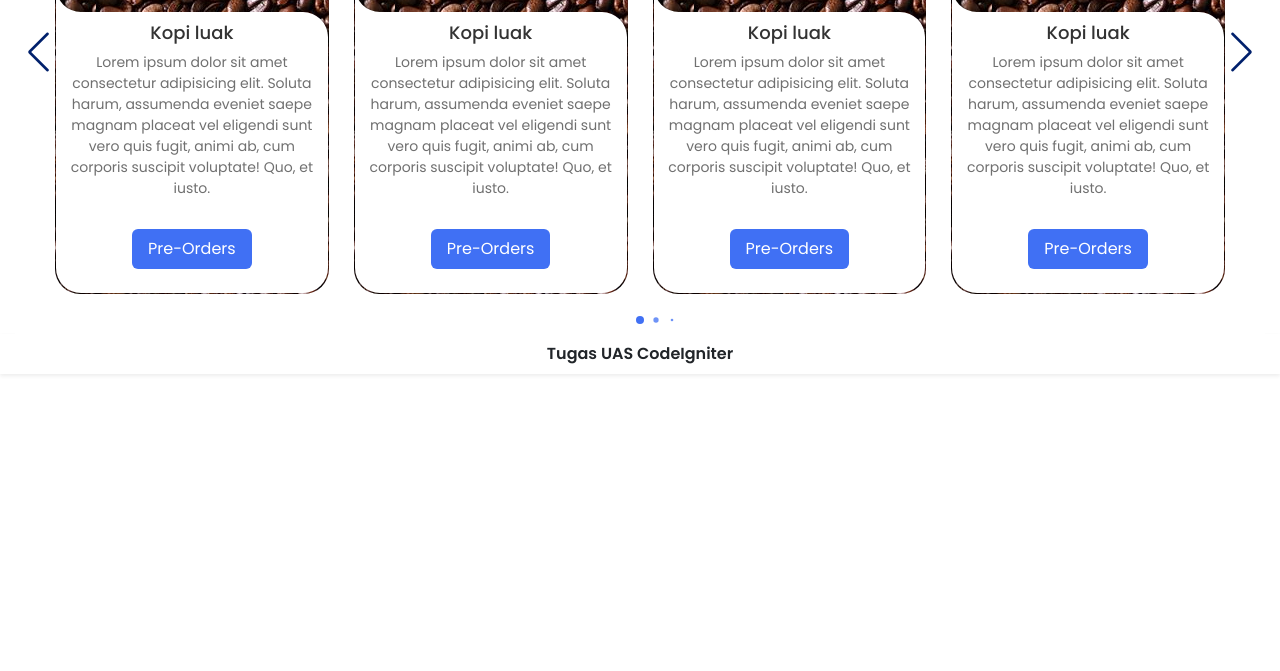
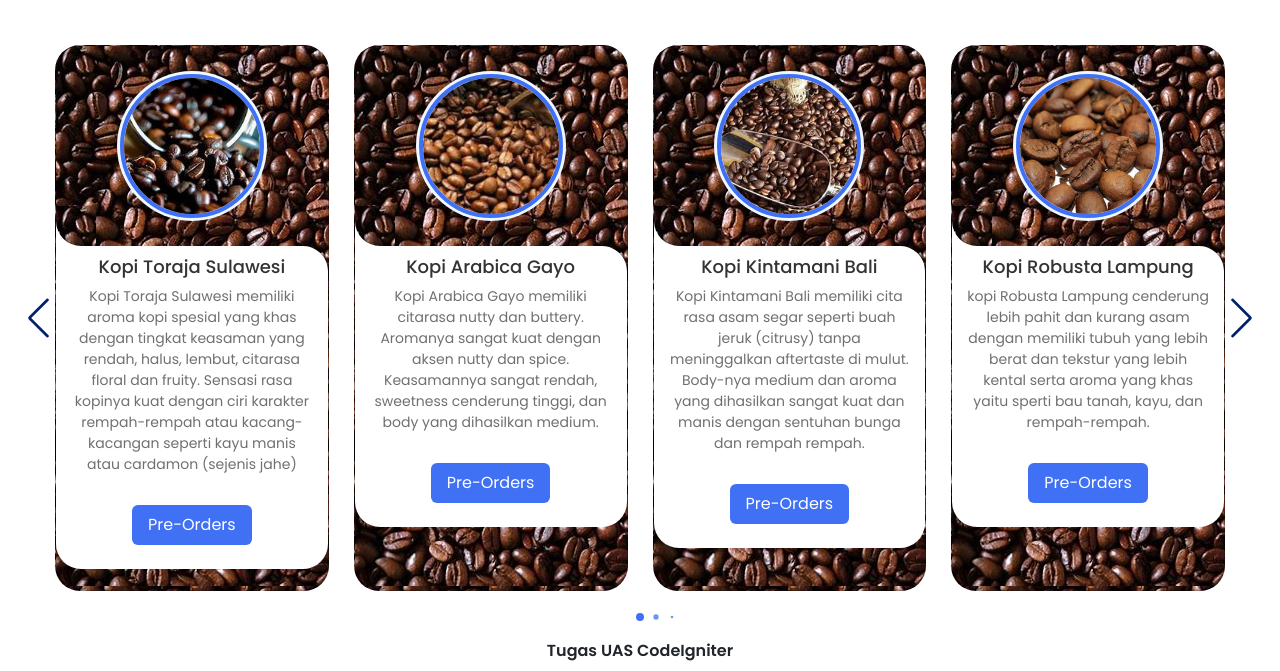
Before and after one commit to sans18-coder/Web_Ekspor_UAS, a CodeIgniter app: page /Web_Ekspor_UAS/index.php/tampilan/buy in a window 1280 px wide. Shown: the part 394-1065 px from the top of the page. Before the commit the page ends 769 px from the top, so only its background shows below. Run offline with CodeIgniter, Linux system fonts and the light colour scheme.

Commit message:
udah gua tambahin beberapa foto sama deskripsi product di page buy tapi belum di atur stylenya

```diff
--- a/application/config/config.php
+++ b/application/config/config.php
@@ -23,7 +23,7 @@ defined('BASEPATH') or exit('No direct script access allowed');
 | a PHP script and you can easily do that on your own.
 |
 */
-$config['base_url'] = 'http://localhost/WEB_Ekspor/';
+$config['base_url'] = 'http://localhost/Web_Ekspor_UAS/';
 
 /*
 |--------------------------------------------------------------------------
--- a/application/views/Login.php
+++ b/application/views/Login.php
@@ -11,7 +11,7 @@
                 <div class="mb-2">
                     <label for="InputEmail1" class="form-label">Username</label>
                     <div class="input-group mb-3">
-                        <span class="input-group-text" id="basic-addon1"><img src="logo pala botak.jpg" alt=" "></span>
+                        <span class="input-group-text" id="basic-addon1"><img src="<?php echo base_url(); ?>asset/image/orang.jpg" alt=" "></span>
                         <input type="text" class="form-control" name="loginUsername" placeholder="Username" aria-label="Username" aria-describedby="basic-addon1">
                     </div>
                 </div>
@@ -20,7 +20,7 @@
                 <div class="mb-2">
                     <label for="exampleInputPassword1" class="form-label">Password</label>
                     <div class="input-group mb-3">
-                        <span class="input-group-text" id="basic-addon1"><img src="logo  gembok.jpg" alt=" "></span>
+                        <span class="input-group-text" id="basic-addon1"><img src="<?php echo base_url(); ?>asset/image/logo_gembok.jpg" alt=" "></span>
                         <input type="Password" class="form-control" name="loginPassword" placeholder="Password" aria-label="Password" aria-describedby="basic-addon1">
                     </div>
                 </div>
--- a/application/views/buy.php
+++ b/application/views/buy.php
@@ -9,96 +9,96 @@
                 <div class="image-content">
                     <span class="overlay"></span>
                     <div class="card-image">
-                        <img src="<?php echo base_url(); ?>asset/image/admin.png" alt="" class="card-img">
+                        <img src="<?php echo base_url(); ?>asset/image/Kopi_Toraja.jpg" alt="" class="card-img">
                     </div>
                 </div>
                 <div class="card-content">
-                    <h2 class="name">Kopi luak</h2>
-                    <p class="description">Lorem ipsum dolor sit amet consectetur adipisicing elit. Soluta harum, assumenda eveniet saepe magnam placeat vel eligendi sunt vero quis fugit, animi ab, cum corporis suscipit voluptate! Quo, et iusto.</p>
+                    <h2 class="name">Kopi Toraja Sulawesi</h2>
+                    <p class="description">Kopi Toraja Sulawesi memiliki aroma kopi spesial yang khas dengan tingkat keasaman yang rendah, halus, lembut, citarasa floral dan fruity. Sensasi rasa kopinya kuat dengan ciri karakter rempah-rempah atau kacang-kacangan seperti kayu manis atau cardamon (sejenis jahe)</p>
                     <button class="button">Pre-Orders</button>
                 </div>
             </div><div class="card swiper-slide">
                 <div class="image-content">
                     <span class="overlay"></span>
                     <div class="card-image">
-                        <img src="<?php echo base_url(); ?>asset/image/admin.png" alt="" class="card-img">
+                        <img src="<?php echo base_url(); ?>asset/image/Kopi_Arabica_Gayo.jpg" alt="" class="card-img">
                     </div>
                 </div>
                 <div class="card-content">
-                    <h2 class="name">Kopi luak</h2>
-                    <p class="description">Lorem ipsum dolor sit amet consectetur adipisicing elit. Soluta harum, assumenda eveniet saepe magnam placeat vel eligendi sunt vero quis fugit, animi ab, cum corporis suscipit voluptate! Quo, et iusto.</p>
+                    <h2 class="name">Kopi Arabica Gayo</h2>
+                    <p class="description">Kopi Arabica Gayo memiliki citarasa  nutty dan buttery. Aromanya sangat kuat dengan aksen nutty dan spice. Keasamannya sangat rendah, sweetness cenderung tinggi, dan body yang dihasilkan medium.</p>
                     <button class="button">Pre-Orders</button>
                 </div>
             </div><div class="card swiper-slide">
                 <div class="image-content">
                     <span class="overlay"></span>
                     <div class="card-image">
-                        <img src="<?php echo base_url(); ?>asset/image/admin.png" alt="" class="card-img">
+                        <img src="<?php echo base_url(); ?>asset/image/Kopi_Kintamani_Bali.jpg" alt="" class="card-img">
                     </div>
                 </div>
                 <div class="card-content">
-                    <h2 class="name">Kopi luak</h2>
-                    <p class="description">Lorem ipsum dolor sit amet consectetur adipisicing elit. Soluta harum, assumenda eveniet saepe magnam placeat vel eligendi sunt vero quis fugit, animi ab, cum corporis suscipit voluptate! Quo, et iusto.</p>
+                    <h2 class="name">Kopi Kintamani Bali</h2>
+                    <p class="description">Kopi Kintamani Bali memiliki cita rasa asam segar seperti buah jeruk (citrusy) tanpa meninggalkan aftertaste di mulut. Body-nya medium dan aroma yang dihasilkan sangat kuat dan manis dengan sentuhan bunga dan rempah rempah.</p>
                     <button class="button">Pre-Orders</button>
                 </div>
             </div><div class="card swiper-slide">
                 <div class="image-content">
                     <span class="overlay"></span>
                     <div class="card-image">
-                        <img src="<?php echo base_url(); ?>asset/image/admin.png" alt="" class="card-img">
+                        <img src="<?php echo base_url(); ?>asset/image/Kopi_Lampung.jpeg" alt="" class="card-img">
                     </div>
                 </div>
                 <div class="card-content">
-                    <h2 class="name">Kopi luak</h2>
-                    <p class="description">Lorem ipsum dolor sit amet consectetur adipisicing elit. Soluta harum, assumenda eveniet saepe magnam placeat vel eligendi sunt vero quis fugit, animi ab, cum corporis suscipit voluptate! Quo, et iusto.</p>
+                    <h2 class="name">Kopi Robusta Lampung</h2>
+                    <p class="description">kopi Robusta Lampung cenderung lebih pahit dan kurang asam dengan memiliki tubuh yang lebih berat dan tekstur yang lebih kental serta aroma yang khas yaitu sperti bau tanah, kayu, dan rempah-rempah.</p>
                     <button class="button">Pre-Orders</button>
                 </div>
             </div><div class="card swiper-slide">
                 <div class="image-content">
                     <span class="overlay"></span>
                     <div class="card-image">
-                        <img src="<?php echo base_url(); ?>asset/image/admin.png" alt="" class="card-img">
+                        <img src="<?php echo base_url(); ?>asset/image/Kopi_Wamena_Papua.jpg" alt="" class="card-img">
                     </div>
                 </div>
                 <div class="card-content">
-                    <h2 class="name">Kopi luak</h2>
-                    <p class="description">Lorem ipsum dolor sit amet consectetur adipisicing elit. Soluta harum, assumenda eveniet saepe magnam placeat vel eligendi sunt vero quis fugit, animi ab, cum corporis suscipit voluptate! Quo, et iusto.</p>
+                    <h2 class="name">Kopi Papua Wamena</h2>
+                    <p class="description">Kopi Papua Wamena memiliki aroma yang khas dengan sentuhan buah tropis, bunga, dan rempah-rempah. Rasanya yang bervariasi dengan rasa buah, cokelat, dan rempah-rempah dengan asam yang lembut.</p>
                     <button class="button">Pre-Orders</button>
                 </div>
             </div><div class="card swiper-slide">
                 <div class="image-content">
                     <span class="overlay"></span>
                     <div class="card-image">
-                        <img src="<?php echo base_url(); ?>asset/image/admin.png" alt="" class="card-img">
+                        <img src="<?php echo base_url(); ?>asset/image/Kopi_Mandailing.jpg" alt="" class="card-img">
                     </div>
                 </div>
                 <div class="card-content">
-                    <h2 class="name">Kopi luak</h2>
-                    <p class="description">Lorem ipsum dolor sit amet consectetur adipisicing elit. Soluta harum, assumenda eveniet saepe magnam placeat vel eligendi sunt vero quis fugit, animi ab, cum corporis suscipit voluptate! Quo, et iusto.</p>
+                    <h2 class="name">Kopi Mandailing</h2>
+                    <p class="description">Kopi Mandailing memiliki aroma yang khas dengan sentuhan rempah-rempah, kayu, dan cokelat. Rasanya bisa mencakup rasa cokelat, bunga, rempah-rempah, dan kadang-kadang dengan sentuhan buah. Rasanya kompleks dan memuaskan.</p>
                     <button class="button">Pre-Orders</button>
                 </div>
             </div><div class="card swiper-slide">
                 <div class="image-content">
                     <span class="overlay"></span>
                     <div class="card-image">
-                        <img src="<?php echo base_url(); ?>asset/image/admin.png" alt="" class="card-img">
+                        <img src="<?php echo base_url(); ?>asset/image/Kopi_Flores.jpg" alt="" class="card-img">
                     </div>
                 </div>
                 <div class="card-content">
-                    <h2 class="name">Kopi luak</h2>
-                    <p class="description">Lorem ipsum dolor sit amet consectetur adipisicing elit. Soluta harum, assumenda eveniet saepe magnam placeat vel eligendi sunt vero quis fugit, animi ab, cum corporis suscipit voluptate! Quo, et iusto.</p>
+                    <h2 class="name">Kopi Flores Bajawa</h2>
+                    <p class="description">Kopi Flores Bajawa memiliki aroma yang khas dengan sentuhan buah tropis, bunga, dan rempah-rempah. Rasa kopinya memiliki asam yang hidup dan cerah, dengan sentuhan cokelat, rempah-rempah, dan buah.</p>
                     <button class="button">Pre-Orders</button>
                 </div>
             </div><div class="card swiper-slide">
                 <div class="image-content">
                     <span class="overlay"></span>
                     <div class="card-image">
-                        <img src="<?php echo base_url(); ?>asset/image/admin.png" alt="" class="card-img">
+                        <img src="<?php echo base_url(); ?>asset/image/Kopi_Java.jpg" alt="" class="card-img">
                     </div>
                 </div>
                 <div class="card-content">
-                    <h2 class="name">Kopi luak</h2>
-                    <p class="description">Lorem ipsum dolor sit amet consectetur adipisicing elit. Soluta harum, assumenda eveniet saepe magnam placeat vel eligendi sunt vero quis fugit, animi ab, cum corporis suscipit voluptate! Quo, et iusto.</p>
+                    <h2 class="name">Kopi Java</h2>
+                    <p class="description">Kopi Java memiliki aroma yang khas yaitu buah, bunga, kayu, dan rempah-rempah. Rasa kopi ini bervariasi, tetapi seringkali menawarkan rasa yang halus, seimbang, dan konsisten. Rasanya bisa mencakup cokelat, buah-buahan, dan kadang-kadang dengan sentuhan rempah-rempah.</p>
                     <button class="button">Pre-Orders</button>
                 </div>
             </div>
--- a/application/views/header_user.php
+++ b/application/views/header_user.php
@@ -35,7 +35,7 @@
                             </li>
                             <li class="nav-item dropdown ps-3">
                                 <div class="nav-link dropdown-toggle d-flex align-items-center" href="#" role="button" data-bs-toggle="dropdown" aria-expanded="false">
-                                    <img class="me-2" src=" " alt=" ">
+                                    <img class="me-2" src="<?php echo base_url(); ?>asset/image/username.jpg" alt=" ">
                                     <a>Username</a>
                                 </div>
                                 <ul class="dropdown-menu bg-transparent">
--- a/application/views/login-admin.php
+++ b/application/views/login-admin.php
@@ -15,7 +15,7 @@
             <div class="mb-2">
                 <label for="InputEmail1" class="form-label">Username</label>
                 <div class="input-group mb-3">
-                    <span class="input-group-text" id="basic-addon1"><img src="logo pala botak.jpg" alt=" "></span>
+                    <span class="input-group-text" id="basic-addon1"><img src="<?php echo base_url(); ?>asset/image/orang_transparant.jpg" alt=" "></span>
                     <input type="text" class="form-control" name="loginAdmin" placeholder="Username" aria-label="Username" aria-describedby="basic-addon1">
                 </div>
             </div>
@@ -24,7 +24,7 @@
             <div class="mb-2">
                 <label for="exampleInputPassword1" class="form-label">Password</label>
                 <div class="input-group mb-3">
-                    <span class="input-group-text" id="basic-addon1"><img src="logo  gembok.jpg" alt=" "></span>
+                    <span class="input-group-text" id="basic-addon1"><img src="<?php echo base_url(); ?>asset/image/gembok_password.jpg" alt=" "></span>
                     <input type="Password" class="form-control" name="loginPasswordAdmin" placeholder="Password" aria-label="Password" aria-describedby="basic-addon1">
                 </div>
             </div>
```
Also changed, not shown: asset/image/Kopi_Arabica_Gayo.jpg (added), asset/image/Kopi_Flores.jpg (added), asset/image/Kopi_Java.jpg (added), asset/image/Kopi_Kintamani_Bali.jpg (added), asset/image/Kopi_Lampung.jpeg (added), asset/image/Kopi_Mandailing.jpg (added), asset/image/Kopi_Toraja.jpg (added), asset/image/Kopi_Wamena_Papua.jpg (added), asset/image/logo_gembok.jpg (added), asset/image/orang.jpg (added), asset/image/orang_transparant.jpg (added), asset/image/setting.jpg (added).
